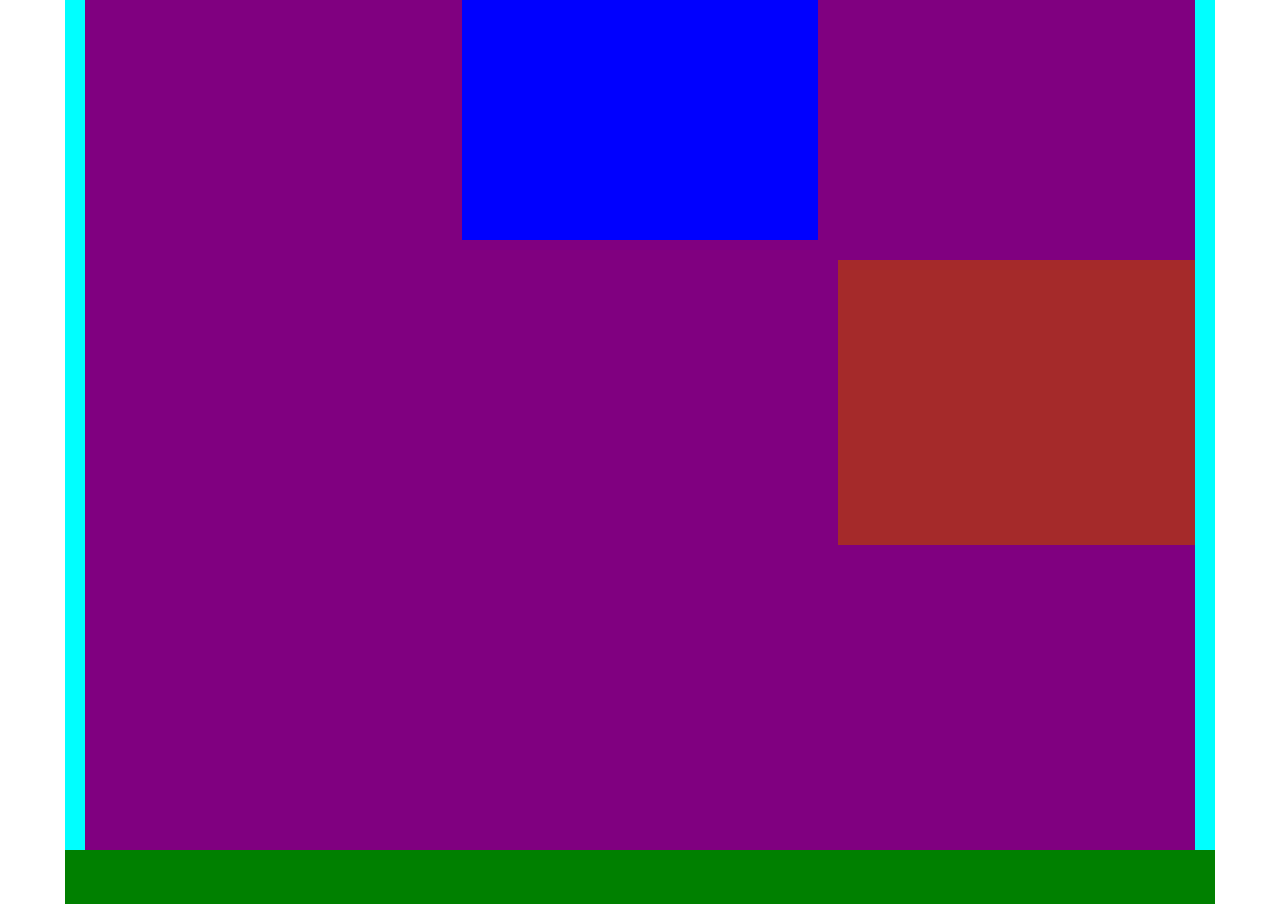
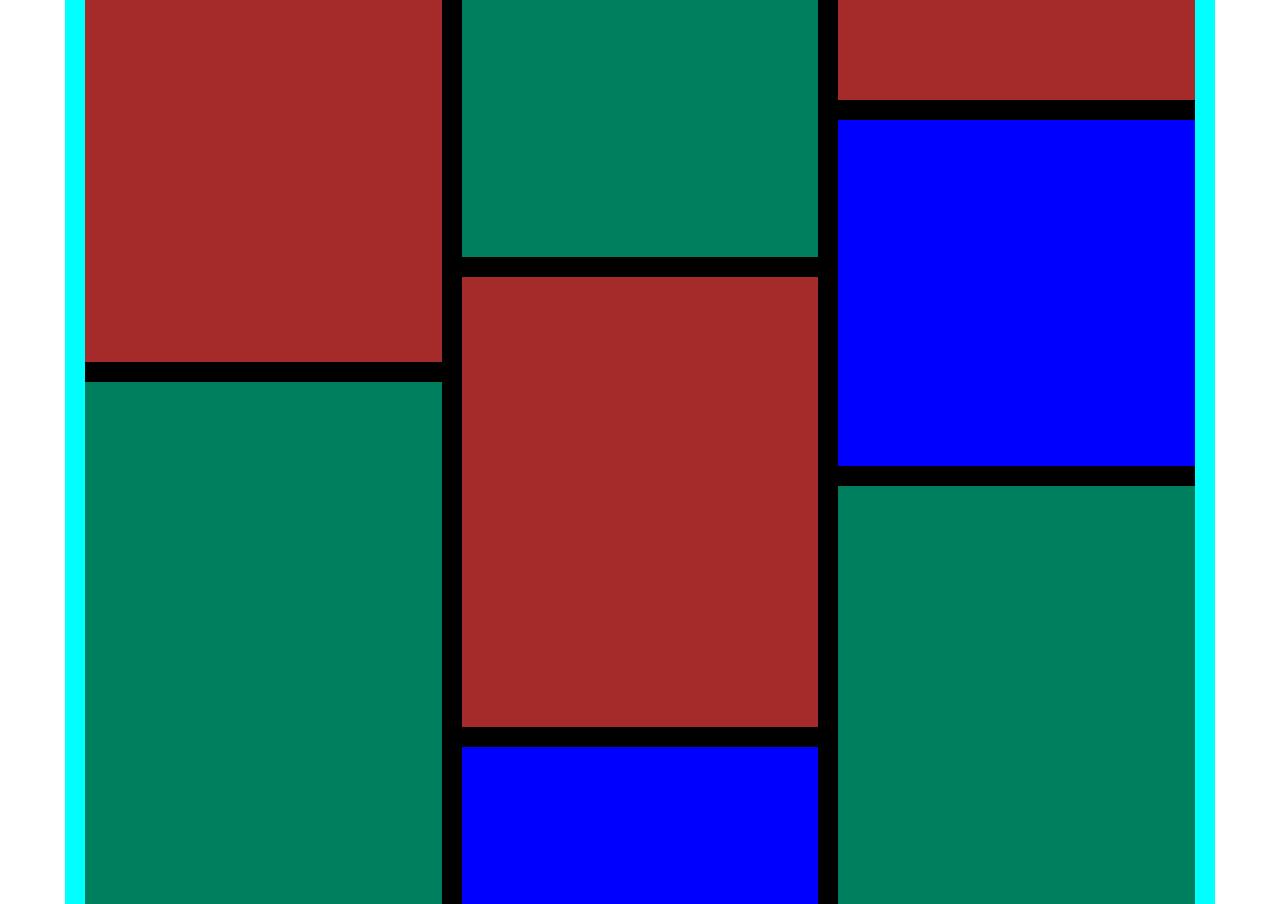
Before and after one commit to henriknestor/11-Crossbrowser_Prepost, a plain HTML site: page index.html in a window 1280 px wide. Shown: the part 770-1674 px from the top of the page. Drawn offline with Linux system fonts and the light colour scheme.

Commit message:
struggling with the grid

```diff
--- a/styles/working-file.css
+++ b/styles/working-file.css
@@ -107,6 +107,7 @@ h6 {
     height: 2px;
     opacity: 0.5;
     background: #111;
+    margin-top: 10px;
     margin-bottom: -30px;
 }
 
@@ -125,28 +126,73 @@ h2 {
 }
 
 .grid__container {
-    background-color: purple;
+    background-color: rgb(0, 0, 0);
     display: grid;
     width: 100%;
-    height: 150vh;
+    min-height: 200vh;
     grid-template-columns: repeat(4 1fr);
-    grid-template-rows: repeat(3 1fr);
+    grid-template-rows: repeat(32 1fr);
     grid-gap: 20px;
 }
 
 .one {
     background: #007F5F;
-    grid-area: 1/1/2/2;
+    grid-area: 1/1/7/2;
 }
 
 .two {
     background-color: blue;
-    grid-area: 2/2/3/3;
+    grid-area: 1/2/6/3;
 }
 
 .three {
     background-color: brown;
-    grid-area: 3/3/4/4;
+    grid-area: 1/3/10/4;
+}
+
+.four {
+    background-color: brown;
+    grid-area: 7/1/15/2;
+}
+
+.five {
+    background: #007F5F;
+    grid-area: 6/2/13/3;
+}
+
+.six {
+    background-color: blue;
+    grid-area: 10/3/17/4;
+}
+
+.seven {
+    background-color: blue;
+    grid-area: 15/1/23/2;
+}
+
+.eight {
+    background-color: brown;
+    grid-area: 13/2/22/3;
+}
+
+.nine {
+    background: #007F5F;
+    grid-area: 17/3/26/4;
+}
+
+.ten {
+    background: #007F5F;
+    grid-area: 15/1/32/2;
+}
+
+.eleven {
+    background-color: blue;
+    grid-area: 22/2/32/3;
+}
+
+.twelve {
+    background-color: brown;
+    grid-area: 26/3/32/4;
 }
 
 /* ---- End of content ---- */
```
